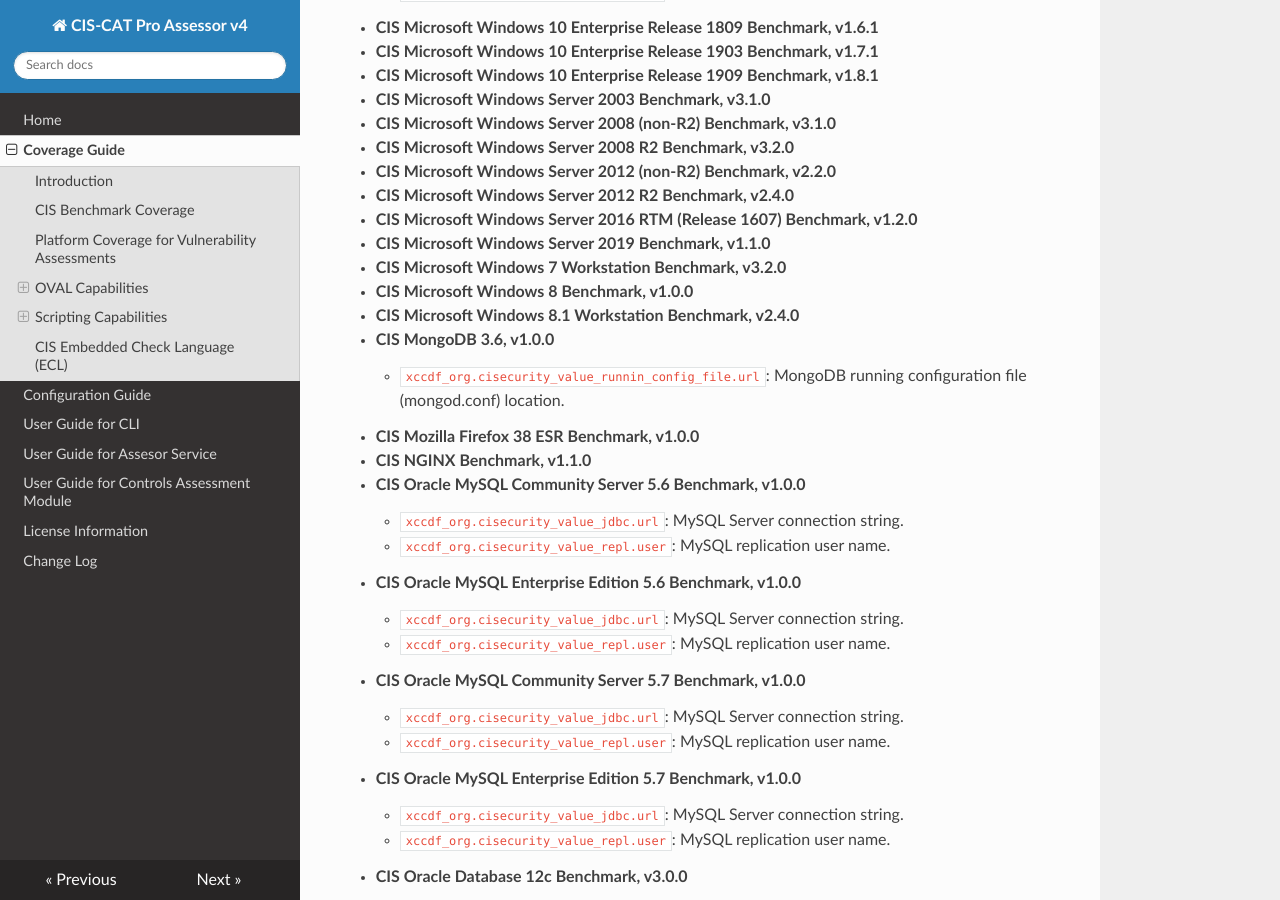
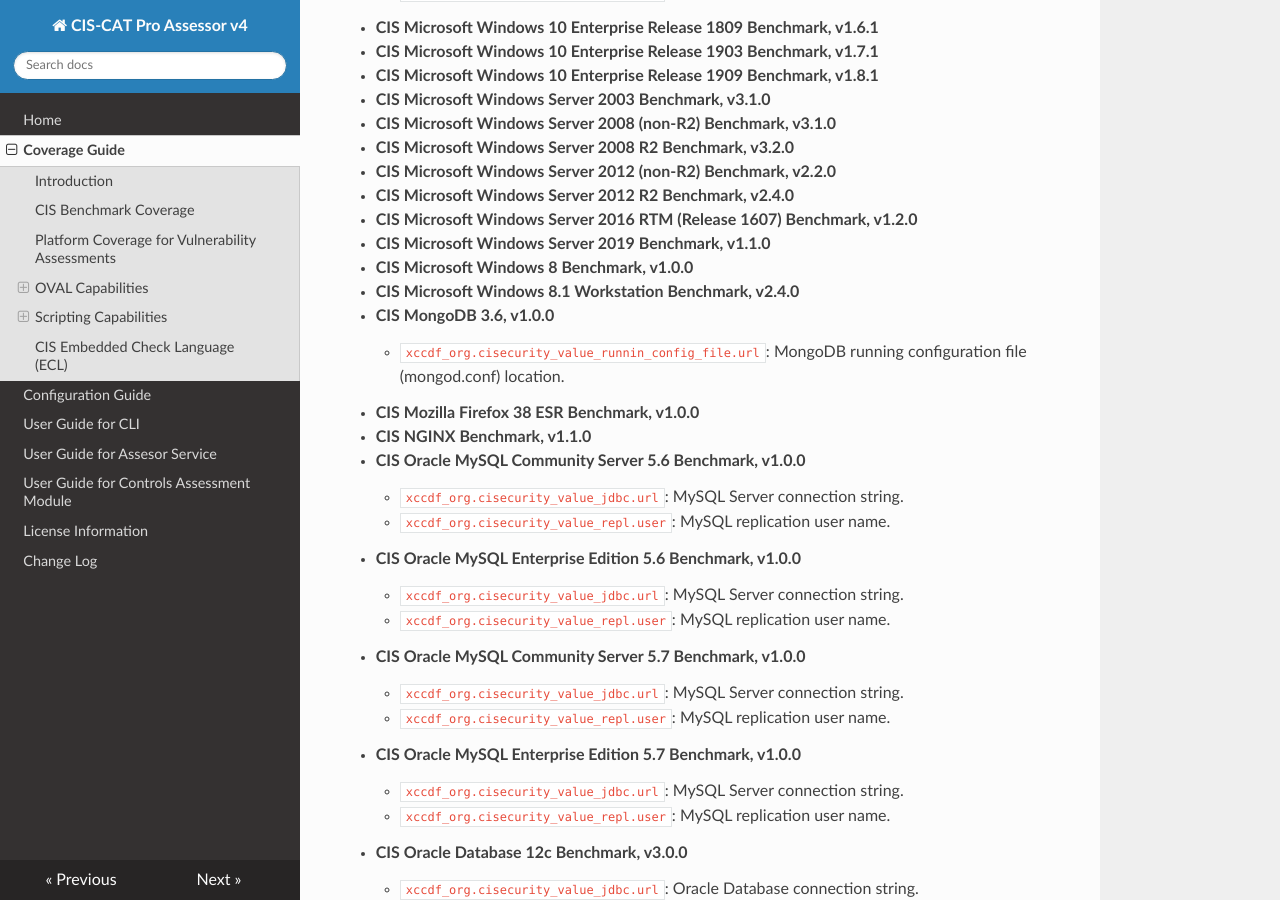
Before and after one commit to CISecurity/CCPA-Docs, an MkDocs documentation site: the page built from docs/Coverage Guide.md, in a window 1280 px wide and 900 px high, scrolled down 2699 px. Built offline with MkDocs 1.6.1, drawn with Linux system fonts in a browser that asks for light colours; nearby versions of some CDN libraries.

Commit message:
Removed Windows 7 from the list.

```diff
--- a/docs/Coverage Guide.md
+++ b/docs/Coverage Guide.md
@@ -79,7 +79,6 @@
 - **CIS Microsoft Windows Server 2012 R2 Benchmark, v2.4.0**
 - **CIS Microsoft Windows Server 2016 RTM (Release 1607) Benchmark, v1.2.0**
 - **CIS Microsoft Windows Server 2019 Benchmark, v1.1.0**
-- **CIS Microsoft Windows 7 Workstation Benchmark, v3.2.0**
 - **CIS Microsoft Windows 8 Benchmark, v1.0.0**
 - **CIS Microsoft Windows 8.1 Workstation Benchmark, v2.4.0**
 - **CIS MongoDB 3.6, v1.0.0**
```
